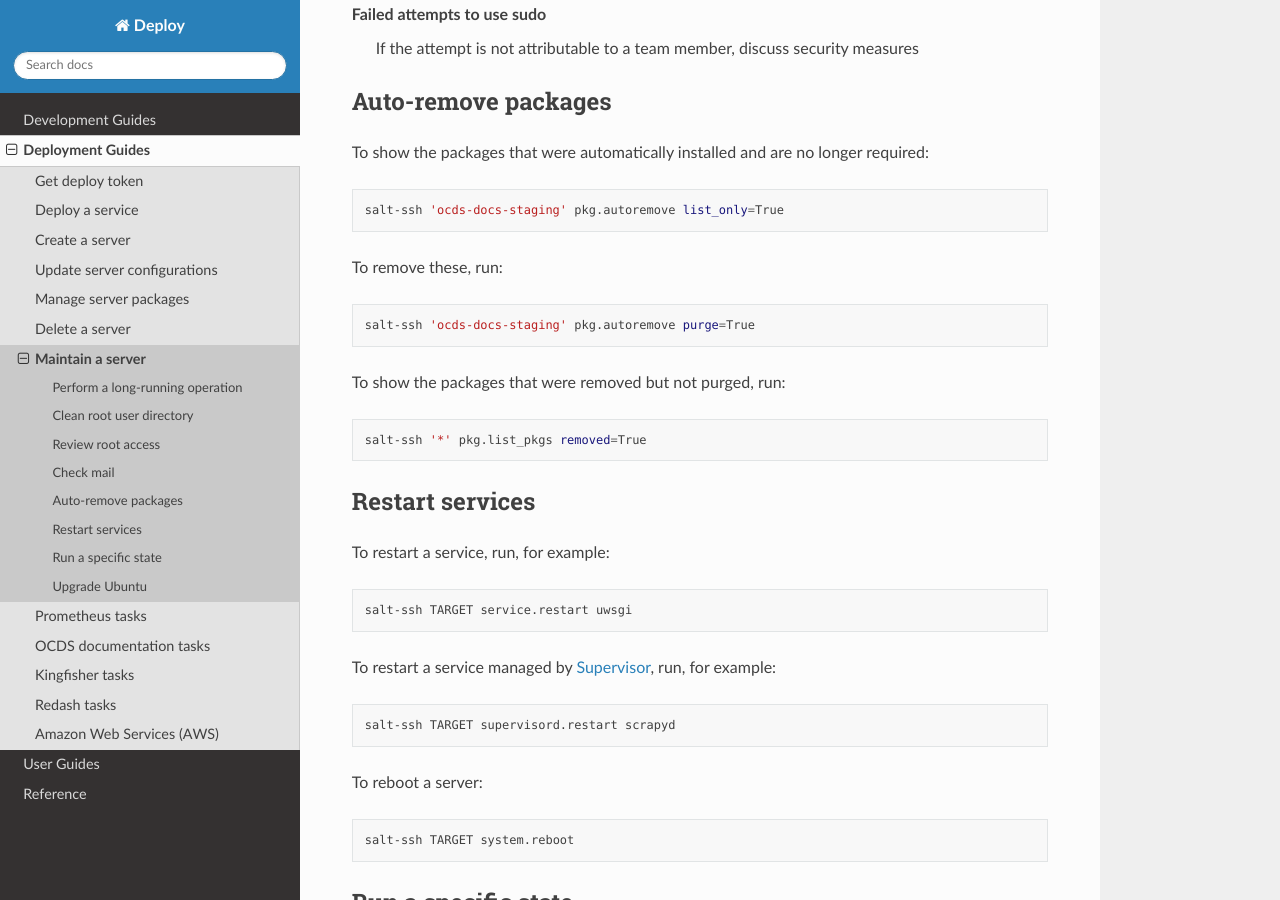
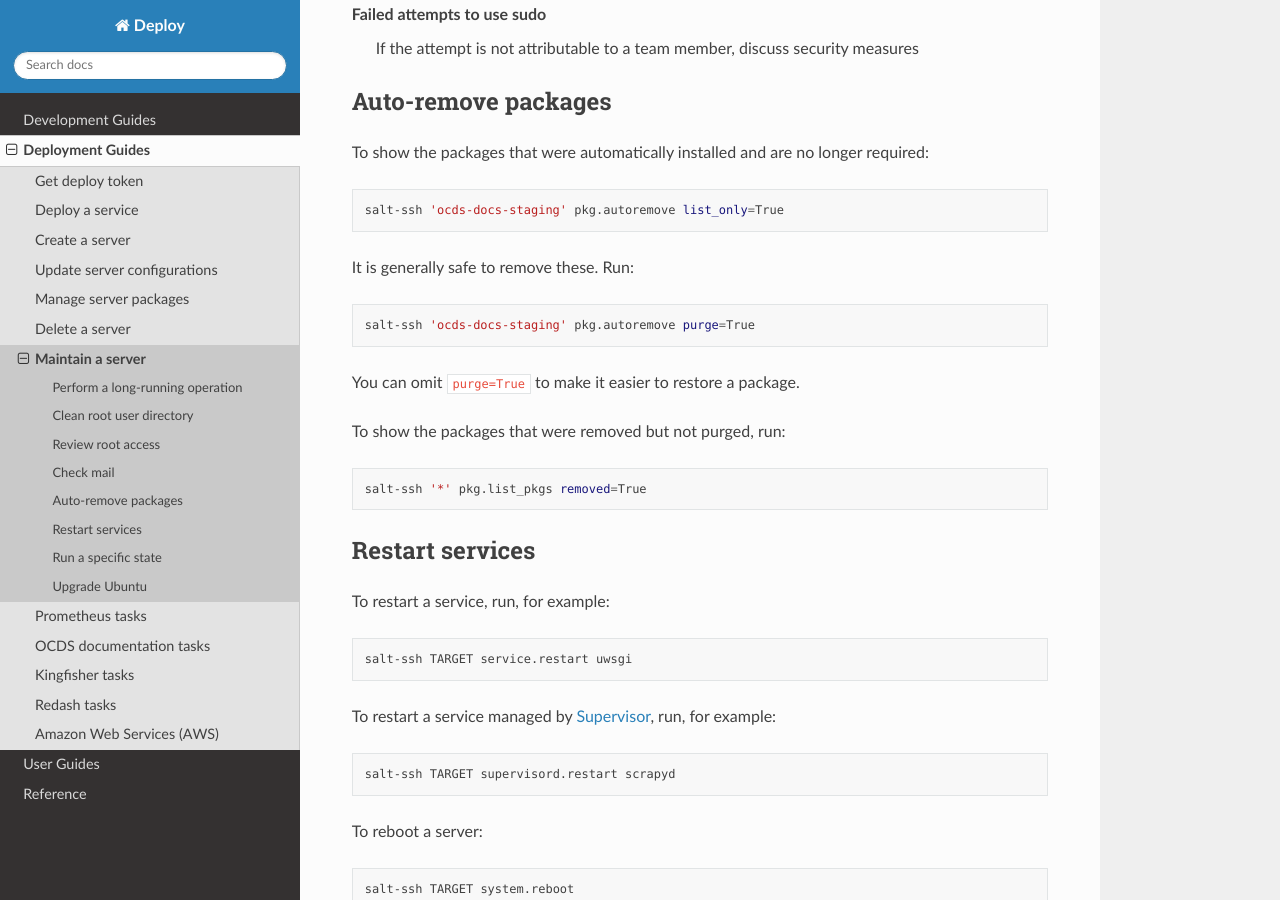
Before and after one commit to open-contracting/deploy, a Sphinx documentation site: the page built from docs/deploy/maintain.rst, in a window 1280 px wide and 900 px high, scrolled down 2584 px. Built offline with Sphinx 7.4.7 and the Read the Docs theme 2.0.0, drawn with Linux system fonts in a browser that asks for light colours.

Commit message:
Update guidance on pkg.autoremove

```diff
--- a/docs/deploy/maintain.rst
+++ b/docs/deploy/maintain.rst
@@ -139,11 +139,13 @@ To show the packages that were automatically installed and are no longer require
 
    salt-ssh 'ocds-docs-staging' pkg.autoremove list_only=True
 
-To remove these, run:
+It is generally safe to remove these. Run:
 
 .. code-block:: bash
 
    salt-ssh 'ocds-docs-staging' pkg.autoremove purge=True
+
+You can omit ``purge=True`` to make it easier to restore a package.
 
 To show the packages that were removed but not purged, run:
 
```
